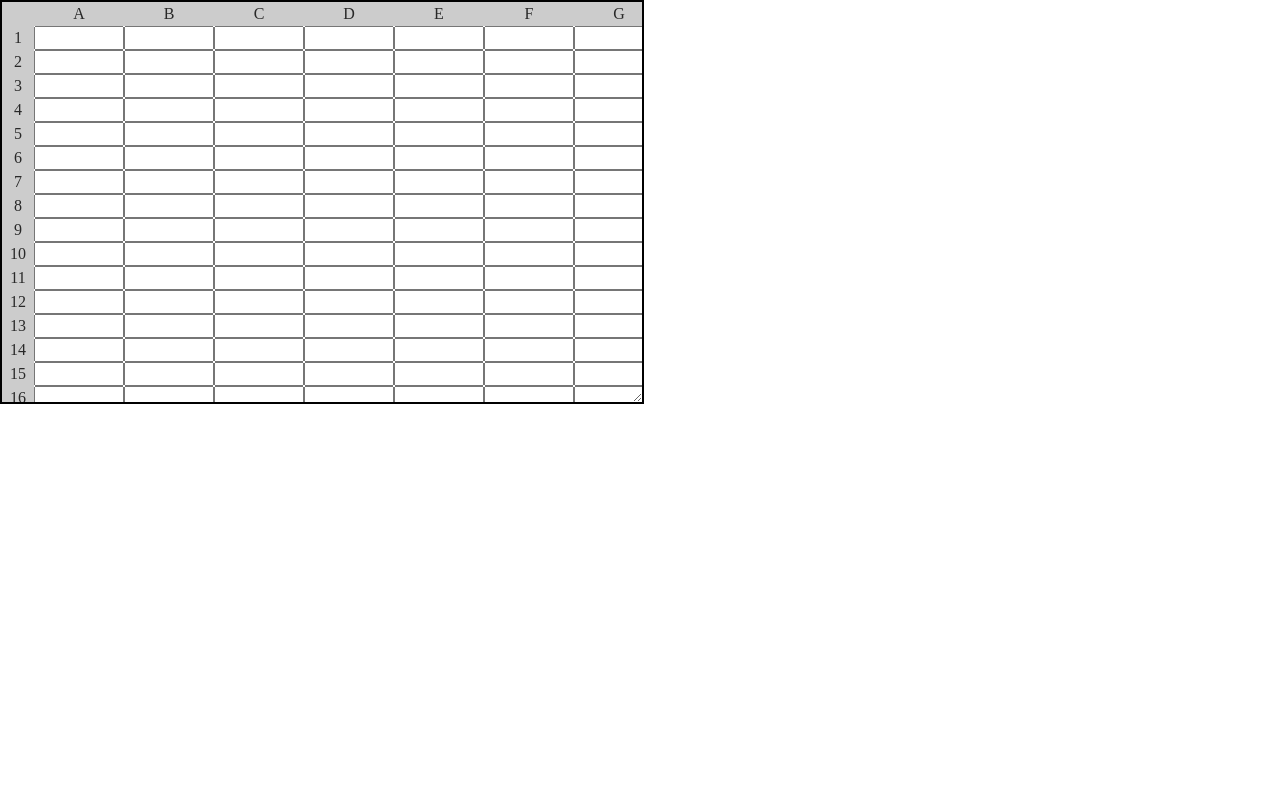
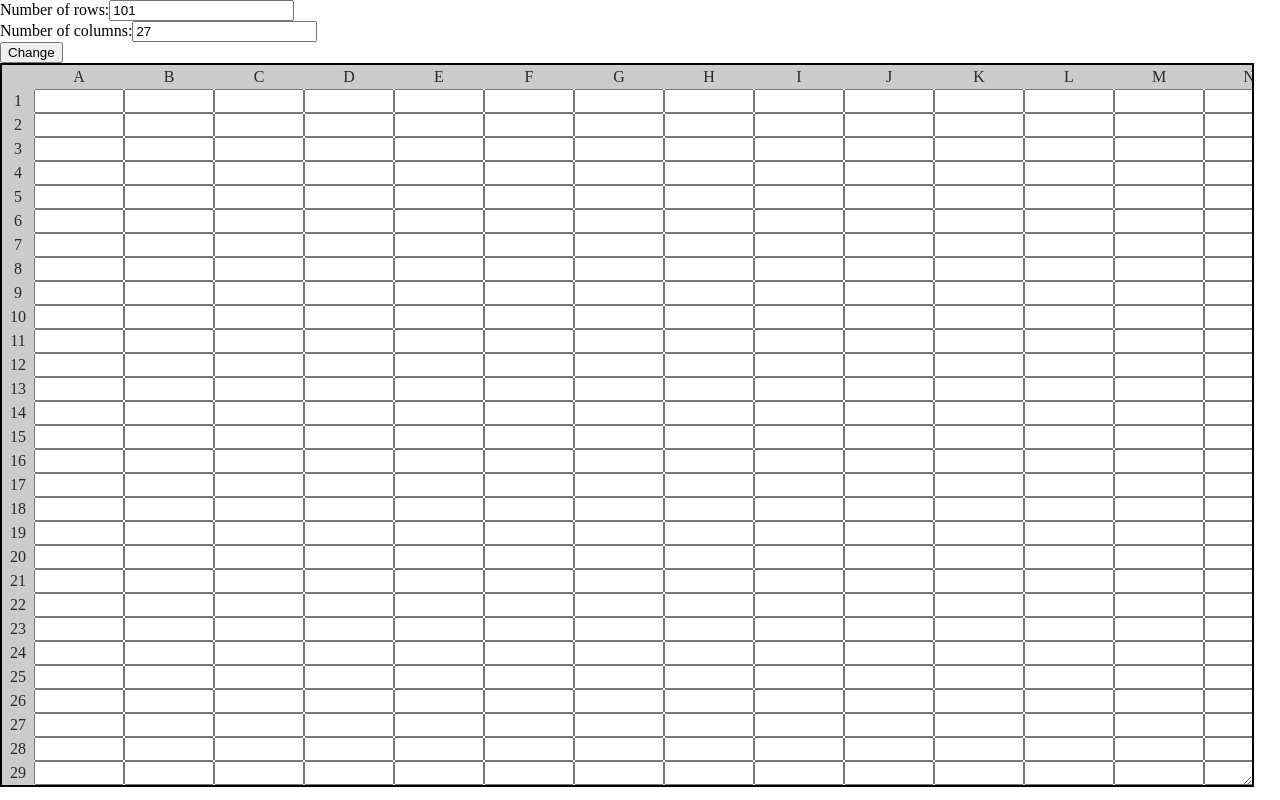
Before and after one commit to anhminh10a2hoa/spreadsheet-fetch, a React (Create React App) app: page / in a window 1280 px wide. Built offline with nearby package versions, Linux system fonts and the light colour scheme.

Commit message:
added input for changing the number of rows and columns

```diff
--- a/src/App.tsx
+++ b/src/App.tsx
@@ -1,4 +1,4 @@
-import React from 'react';
+import React, { useState } from 'react';
 import './App.css';
 import { Reset } from 'styled-reset';
 import Sheet from './components/Sheet';
@@ -6,11 +6,51 @@ import { AppContainer } from "./styles";
 
 
 const App: React.FC = () => {
+  const [numberOfRows, setNumberOfRows] = useState<number>(101)
+  const [numberOfColumns, setNumberOfColumns] = useState<number>(27)
+  const [tempRow, setTempRow] = useState<number>(numberOfRows)
+  const [tempColumn, setTempColumn] = useState<number>(numberOfColumns)
+
+  const handleChangeNumberOfRows = (event: React.ChangeEvent<HTMLInputElement>): void => {
+    event.preventDefault();
+    const row: number = parseInt(event.target.value)
+    setTempRow(row)
+  }
+
+  const handleChangeNumberOfColumns = (event: React.ChangeEvent<HTMLInputElement>): void => {
+    event.preventDefault();
+    const column: number = parseInt(event.target.value)
+    setTempColumn(column)
+  }
+
+  const submitChange = (event: any):void => {
+    event.preventDefault();
+    if(tempRow < 2 || tempColumn < 2) {
+      alert('Column and Row must be greater than 1')
+    } else {
+      setNumberOfRows(tempRow)
+      setNumberOfColumns(tempColumn)
+    }
+  }
+
   return (
-    <AppContainer>
-      <Reset />
-      <Sheet numberOfRows={101} numberOfColumns={27} />
-    </AppContainer>
+    <>
+      <label>
+        Number of rows:
+        <input type="number" value={tempRow} onChange={handleChangeNumberOfRows} />
+      </label>
+      <br />
+      <label>
+        Number of columns:
+        <input type="number" value={tempColumn} onChange={handleChangeNumberOfColumns} />
+      </label>
+      <br />
+      <button type="button" onClick={submitChange}>Change</button>
+      <AppContainer>
+        <Reset />
+        <Sheet numberOfRows={numberOfRows} numberOfColumns={numberOfColumns} />
+      </AppContainer>
+    </>
   );
 }
 
--- a/src/components/Sheet.tsx
+++ b/src/components/Sheet.tsx
@@ -3,8 +3,17 @@ import React, { useState, Fragment } from "react";
 import Cell from "./Cell";
 import { Sheet as StyledSheet } from "../styles";
 
-const getColumnName: (index: number) => string = (index) =>
-  String.fromCharCode("A".charCodeAt(0) + index - 1);
+const getColumnName: (index: number) => string = (index) => {
+  let subIndex: string = ''
+  let i: number = index
+  if(index > 26) {
+    i = index - 26;
+    subIndex = Math.floor(index / 26).toString();
+  }
+  return String.fromCharCode("A".charCodeAt(0) + i - 1) + subIndex;
+}
+
+
 
 interface SheetProps {
   numberOfRows: number;
--- a/src/styles.ts
+++ b/src/styles.ts
@@ -32,9 +32,7 @@ export const Input = styled.input`
 
 export const AppContainer = styled.div`
   border: 2px solid;
-  width: 50vw;
-  height: 50vh;
-  max-height: calc(100vh - 30px);
+  max-height: calc(100vh - 80px);
   max-width: calc(100vw - 30px);
   resize: both;
   overflow: auto;
```
